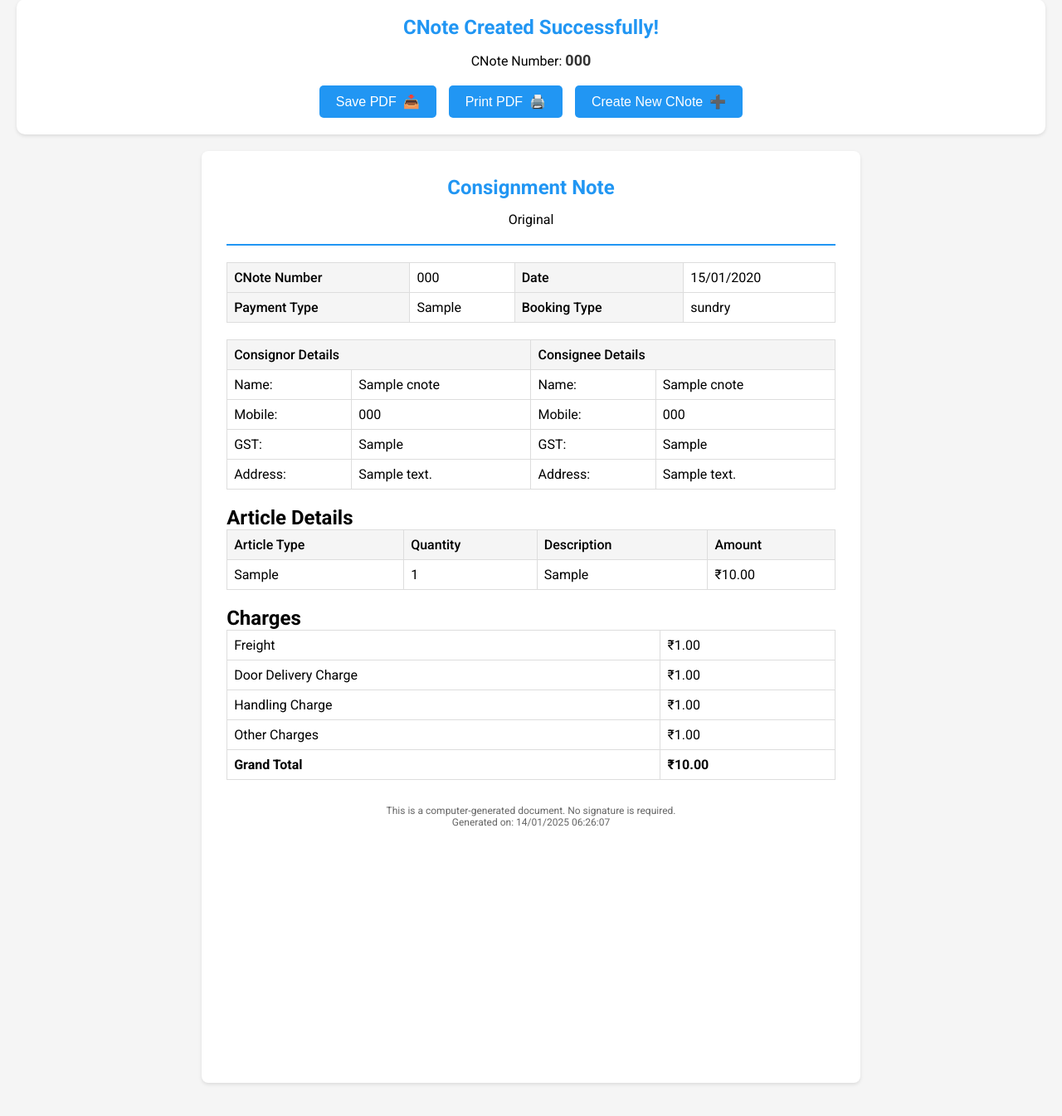
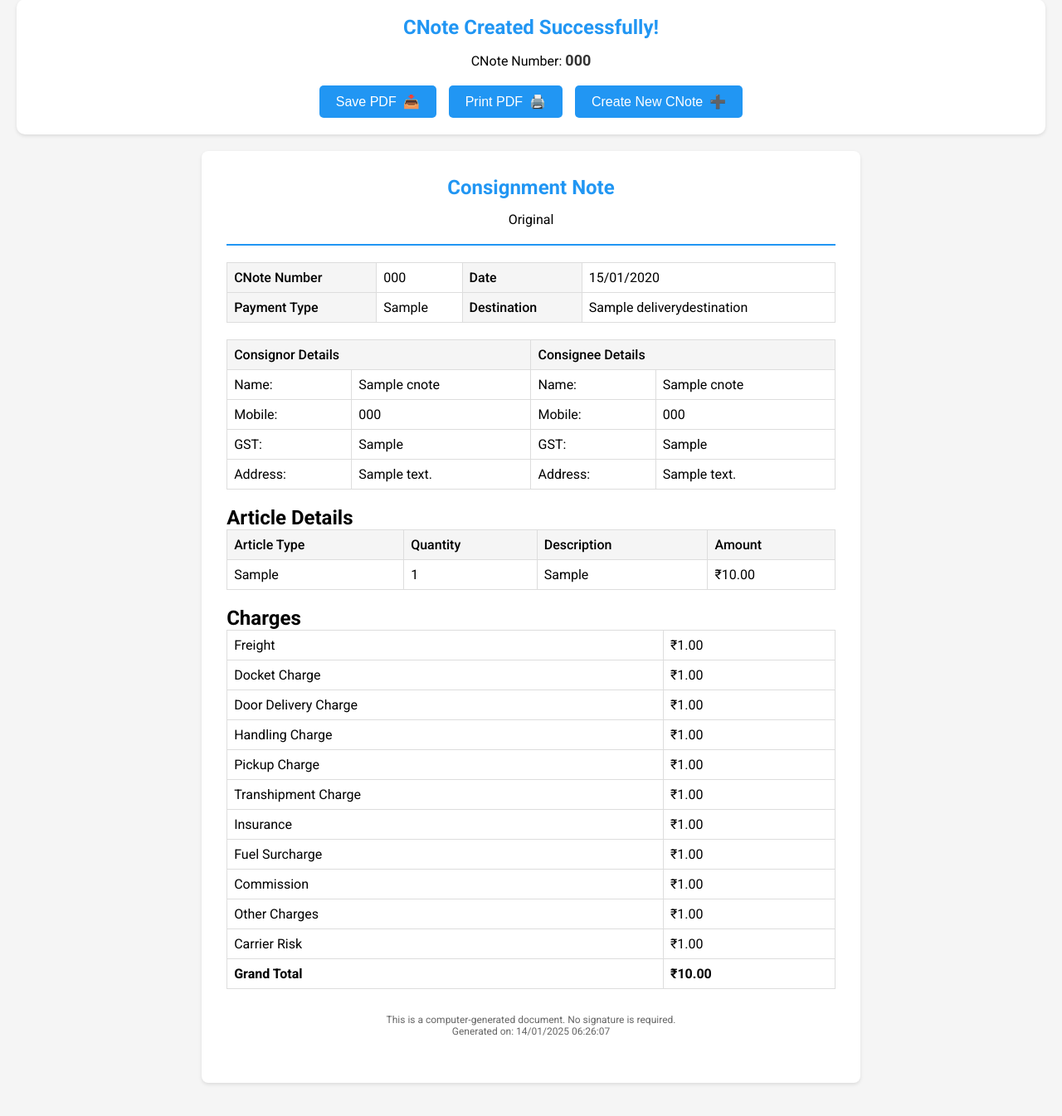
Before and after one commit to atul0786/logistics_project, a Django app: page /dealer/cnote-success/000/ in a window 1280 px wide. Shown: the part 21-1366 px from the top of the page at 83% size. Run offline with Django 5.2, Linux system fonts and the light colour scheme; a user stored in the database is signed in; tables that the repository leaves empty hold one stand-in row (values such as "Sample post"); parts of the project's set-up code (start-up, migrations or seed data) failed here and were passed over; some libraries are stand-ins or nearby versions.

Commit message:
Update cnote_success.html

```diff
--- a/dealer_app/templates/dealer/cnote_success.html
+++ b/dealer_app/templates/dealer/cnote_success.html
@@ -6,6 +6,7 @@
     <title>CNote Created Successfully!</title>
     <script src="https://cdnjs.cloudflare.com/ajax/libs/jspdf/2.5.1/jspdf.umd.min.js"></script>
     <script src="https://cdnjs.cloudflare.com/ajax/libs/html2canvas/1.4.1/html2canvas.min.js"></script>
+    <script src="https://cdnjs.cloudflare.com/ajax/libs/FileSaver.js/2.0.5/FileSaver.min.js"></script>
     <style>
         @import url('https://fonts.googleapis.com/css2?family=Roboto:wght@300;400;500;700&display=swap');
 
@@ -198,8 +199,8 @@
                 <tr>
                     <th>Payment Type</th>
                     <td>{{ cnote.payment_type }}</td>
-                    <th>Booking Type</th>
-                    <td>{{ cnote.booking_type }}</td>
+                    <th>Destination</th>
+                    <td>{{ cnote.delivery_destination }}</td>
                 </tr>
             </table>
         </div>
@@ -269,6 +270,10 @@
                     <td>₹{{ cnote.freight|floatformat:2 }}</td>
                 </tr>
                 <tr>
+                    <td>Docket Charge</td>
+                    <td>₹{{ cnote.docket_charge|floatformat:2 }}</td>
+                </tr>
+                <tr>
                     <td>Door Delivery Charge</td>
                     <td>₹{{ cnote.door_delivery_charge|floatformat:2 }}</td>
                 </tr>
@@ -277,8 +282,32 @@
                     <td>₹{{ cnote.handling_charge|floatformat:2 }}</td>
                 </tr>
                 <tr>
+                    <td>Pickup Charge</td>
+                    <td>₹{{ cnote.pickup_charge|floatformat:2 }}</td>
+                </tr>
+                <tr>
+                    <td>Transhipment Charge</td>
+                    <td>₹{{ cnote.transhipment_charge|floatformat:2 }}</td>
+                </tr>
+                <tr>
+                    <td>Insurance</td>
+                    <td>₹{{ cnote.insurance|floatformat:2 }}</td>
+                </tr>
+                <tr>
+                    <td>Fuel Surcharge</td>
+                    <td>₹{{ cnote.fuel_surcharge|floatformat:2 }}</td>
+                </tr>
+                <tr>
+                    <td>Commission</td>
+                    <td>₹{{ cnote.commission|floatformat:2 }}</td>
+                </tr>
+                <tr>
                     <td>Other Charges</td>
                     <td>₹{{ cnote.other_charge|floatformat:2 }}</td>
+                </tr>
+                <tr>
+                    <td>Carrier Risk</td>
+                    <td>₹{{ cnote.carrier_risk|floatformat:2 }}</td>
                 </tr>
                 <tr>
                     <td><strong>Grand Total</strong></td>
@@ -339,8 +368,8 @@
                         <tr>
                             <th>Payment Type</th>
                             <td>${cnote.payment_type}</td>
-                            <th>Booking Type</th>
-                            <td>${cnote.booking_type}</td>
+                            <th>Destination</th>
+                            <td>${cnote.delivery_destination}</td>
                         </tr>
                     </table>
                 </div>
@@ -414,6 +443,10 @@
                             <td>₹${parseFloat(cnote.freight).toFixed(2)}</td>
                         </tr>
                         <tr>
+                            <td>Docket Charge</td>
+                            <td>₹${parseFloat(cnote.docket_charge).toFixed(2)}</td>
+                        </tr>
+                        <tr>
                             <td>Door Delivery Charge</td>
                             <td>₹${parseFloat(cnote.door_delivery_charge).toFixed(2)}</td>
                         </tr>
@@ -422,8 +455,32 @@
                             <td>₹${parseFloat(cnote.handling_charge).toFixed(2)}</td>
                         </tr>
                         <tr>
+                            <td>Pickup Charge</td>
+                            <td>₹${parseFloat(cnote.pickup_charge).toFixed(2)}</td>
+                        </tr>
+                        <tr>
+                            <td>Transhipment Charge</td>
+                            <td>₹${parseFloat(cnote.transhipment_charge).toFixed(2)}</td>
+                        </tr>
+                        <tr>
+                            <td>Insurance</td>
+                            <td>₹${parseFloat(cnote.insurance).toFixed(2)}</td>
+                        </tr>
+                        <tr>
+                            <td>Fuel Surcharge</td>
+                            <td>₹${parseFloat(cnote.fuel_surcharge).toFixed(2)}</td>
+                        </tr>
+                        <tr>
+                            <td>Commission</td>
+                            <td>₹${parseFloat(cnote.commission).toFixed(2)}</td>
+                        </tr>
+                        <tr>
                             <td>Other Charges</td>
                             <td>₹${parseFloat(cnote.other_charge).toFixed(2)}</td>
+                        </tr>
+                        <tr>
+                            <td>Carrier Risk</td>
+                            <td>₹${parseFloat(cnote.carrier_risk).toFixed(2)}</td>
                         </tr>
                         <tr>
                             <td><strong>Grand Total</strong></td>
@@ -461,10 +518,18 @@
 
                 doc.addImage(imgData, 'PNG', 0, 0, pageWidth, pageHeight);
 
-                const fileName = `${document.getElementById('cnoteNumber').textContent}.pdf`;
-                doc.save(fileName);
+                const cnoteNumber = document.getElementById('cnoteNumber').textContent;
+                const today = new Date().toISOString().split('T')[0];
+
+                // Use FileSaver.js to save the PDF
+                const blob = doc.output('blob');
+                const fileName = `${cnoteNumber}.pdf`;
+                saveAs(blob, fileName);
+
+                window.location.href = "/dealer/create_cnotes";
             } catch (error) {
                 console.error('Error saving PDF:', error);
+                console.error('Error details:', error.message);
                 showError('Error saving PDF. Please try again.');
             } finally {
                 resetButton(saveButton, 'Save PDF', '📥');
```
